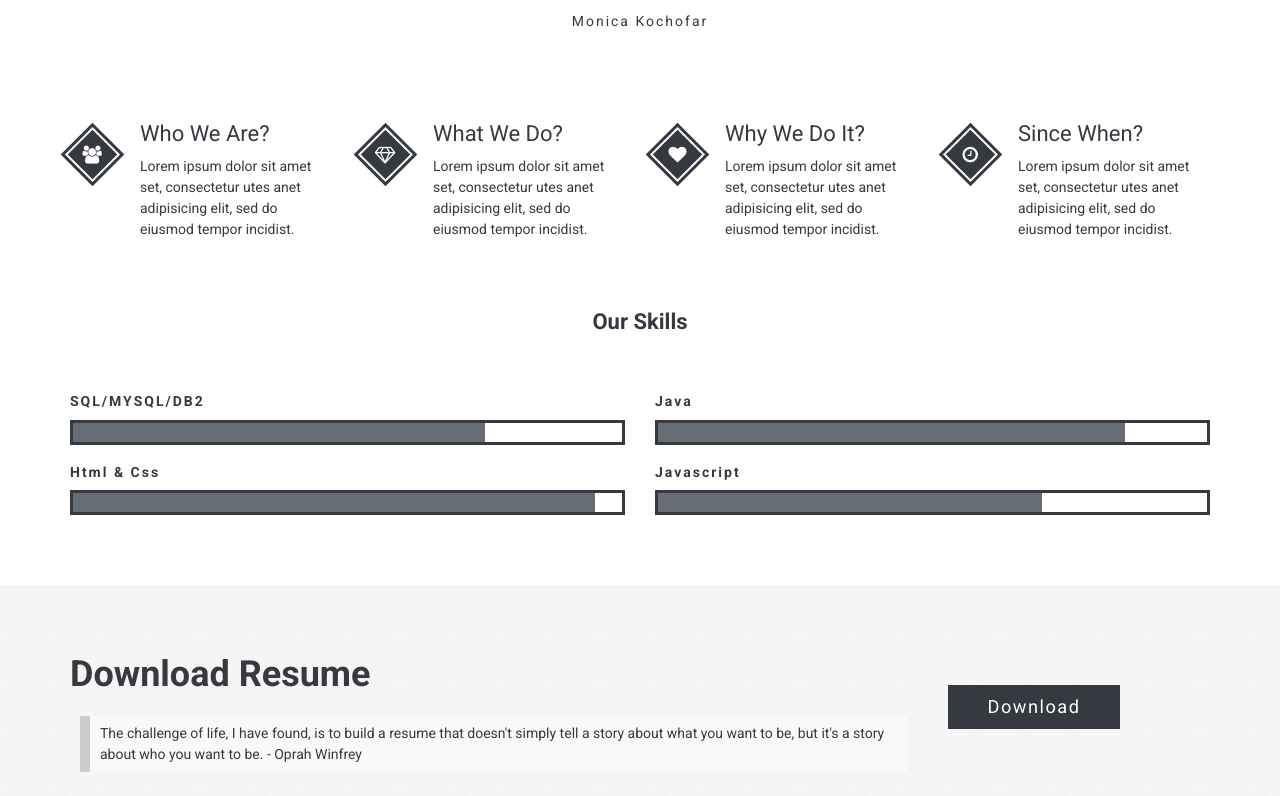
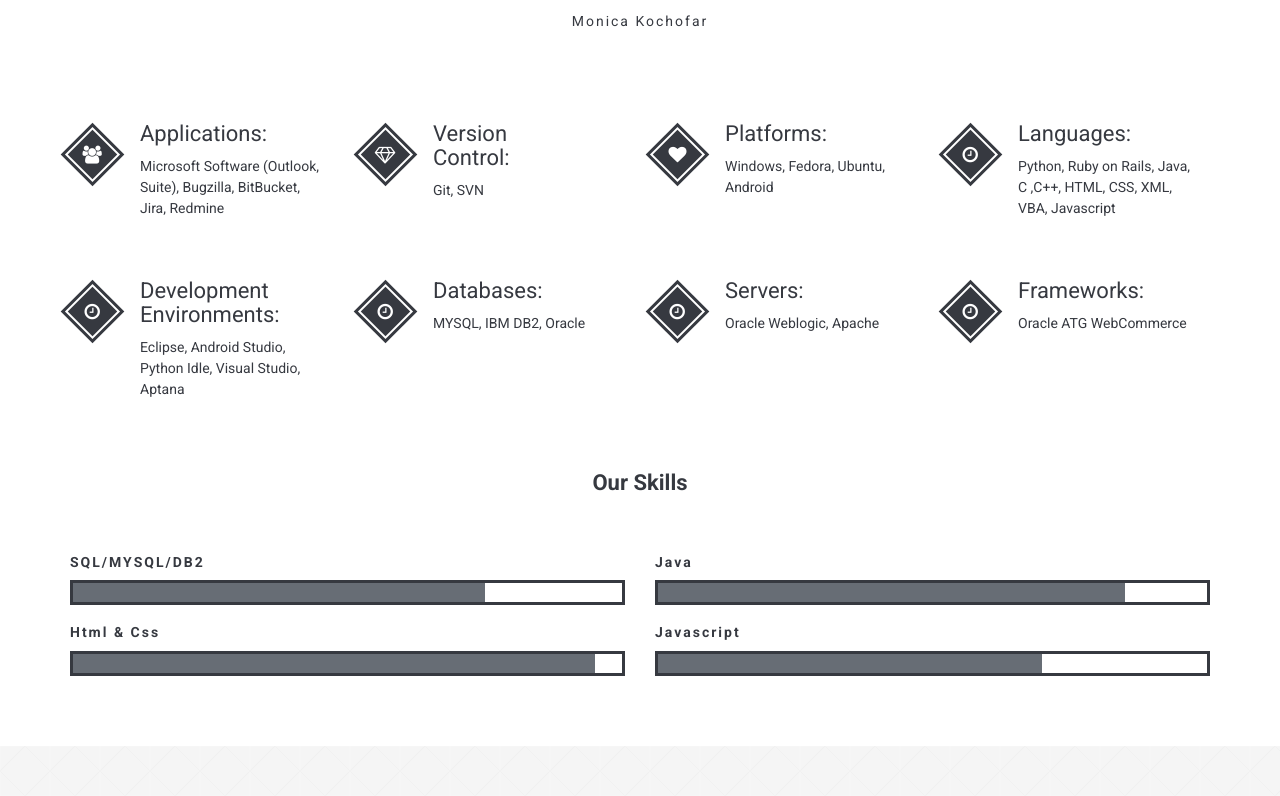
Before and after one commit to monicakoch/git_profile, a plain HTML site: page index.html in a window 1280 px wide. Shown: the part 1304-2100 px from the top of the page. Drawn offline with Linux system fonts and the light colour scheme; files whose address does not match are found by name.

Commit message:
adjusting skills

```diff
--- a/index.html
+++ b/index.html
@@ -185,8 +185,8 @@
                                 <a href="#" class="rotate-box-1 square-icon wow zoomIn" data-wow-delay="0">
                                     <span class="rotate-box-icon"><i class="fa fa-users"></i></span>
                                     <div class="rotate-box-info">
-                                        <h4>Who We Are?</h4>
-                                        <p>Lorem ipsum dolor sit amet set, consectetur utes anet adipisicing elit, sed do eiusmod tempor incidist.</p>
+                                        <h4>Applications:</h4>
+                                        <p>Microsoft Software (Outlook, Suite), Bugzilla, BitBucket, Jira, Redmine</p>
                                     </div>
                                 </a>
                             </div>
@@ -195,8 +195,8 @@
                                 <a href="#" class="rotate-box-1 square-icon wow zoomIn" data-wow-delay="0.2s">
                                     <span class="rotate-box-icon"><i class="fa fa-diamond"></i></span>
                                     <div class="rotate-box-info">
-                                        <h4>What We Do?</h4>
-                                        <p>Lorem ipsum dolor sit amet set, consectetur utes anet adipisicing elit, sed do eiusmod tempor incidist.</p>
+                                        <h4>Version Control:</h4>
+                                        <p>Git, SVN</p>
                                     </div>
                                 </a>
                             </div>
@@ -205,8 +205,8 @@
                                 <a href="#" class="rotate-box-1 square-icon wow zoomIn" data-wow-delay="0.4s">
                                     <span class="rotate-box-icon"><i class="fa fa-heart"></i></span>
                                     <div class="rotate-box-info">
-                                        <h4>Why We Do It?</h4>
-                                        <p>Lorem ipsum dolor sit amet set, consectetur utes anet adipisicing elit, sed do eiusmod tempor incidist.</p>
+                                        <h4>Platforms:</h4>
+                                        <p>Windows, Fedora, Ubuntu, Android</p>
                                     </div>
                                 </a>
                             </div>
@@ -215,8 +215,48 @@
                                 <a href="#" class="rotate-box-1 square-icon wow zoomIn" data-wow-delay="0.6s">
                                     <span class="rotate-box-icon"><i class="fa fa-clock-o"></i></span>
                                     <div class="rotate-box-info">
-                                        <h4>Since When?</h4>
-                                        <p>Lorem ipsum dolor sit amet set, consectetur utes anet adipisicing elit, sed do eiusmod tempor incidist.</p>
+                                        <h4>Languages:</h4>
+                                        <p>Python, Ruby on Rails, Java, C ,C++, HTML, CSS, XML, VBA, Javascript</p>
+                                    </div>
+                                </a>
+                            </div>
+
+                            <div class="col-md-3 col-sm-6">
+                                <a href="#" class="rotate-box-1 square-icon wow zoomIn" data-wow-delay="0.8s">
+                                    <span class="rotate-box-icon"><i class="fa fa-clock-o"></i></span>
+                                    <div class="rotate-box-info">
+                                        <h4>Development Environments:</h4>
+                                        <p>Eclipse, Android Studio, Python Idle, Visual Studio, Aptana</p>
+                                    </div>
+                                </a>
+                            </div>
+
+                            <div class="col-md-3 col-sm-6">
+                                <a href="#" class="rotate-box-1 square-icon wow zoomIn" data-wow-delay="1.0s">
+                                    <span class="rotate-box-icon"><i class="fa fa-clock-o"></i></span>
+                                    <div class="rotate-box-info">
+                                        <h4>Databases:</h4>
+                                        <p>MYSQL, IBM DB2, Oracle</p>
+                                    </div>
+                                </a>
+                            </div>
+
+                            <div class="col-md-3 col-sm-6">
+                                <a href="#" class="rotate-box-1 square-icon wow zoomIn" data-wow-delay="1.2s">
+                                    <span class="rotate-box-icon"><i class="fa fa-clock-o"></i></span>
+                                    <div class="rotate-box-info">
+                                        <h4>Servers:</h4>
+                                        <p>Oracle Weblogic, Apache</p>
+                                    </div>
+                                </a>
+                            </div>
+
+                            <div class="col-md-3 col-sm-6">
+                                <a href="#" class="rotate-box-1 square-icon wow zoomIn" data-wow-delay="1.4s">
+                                    <span class="rotate-box-icon"><i class="fa fa-clock-o"></i></span>
+                                    <div class="rotate-box-info">
+                                        <h4>Frameworks:</h4>
+                                        <p>Oracle ATG WebCommerce</p>
                                     </div>
                                 </a>
                             </div>
```
